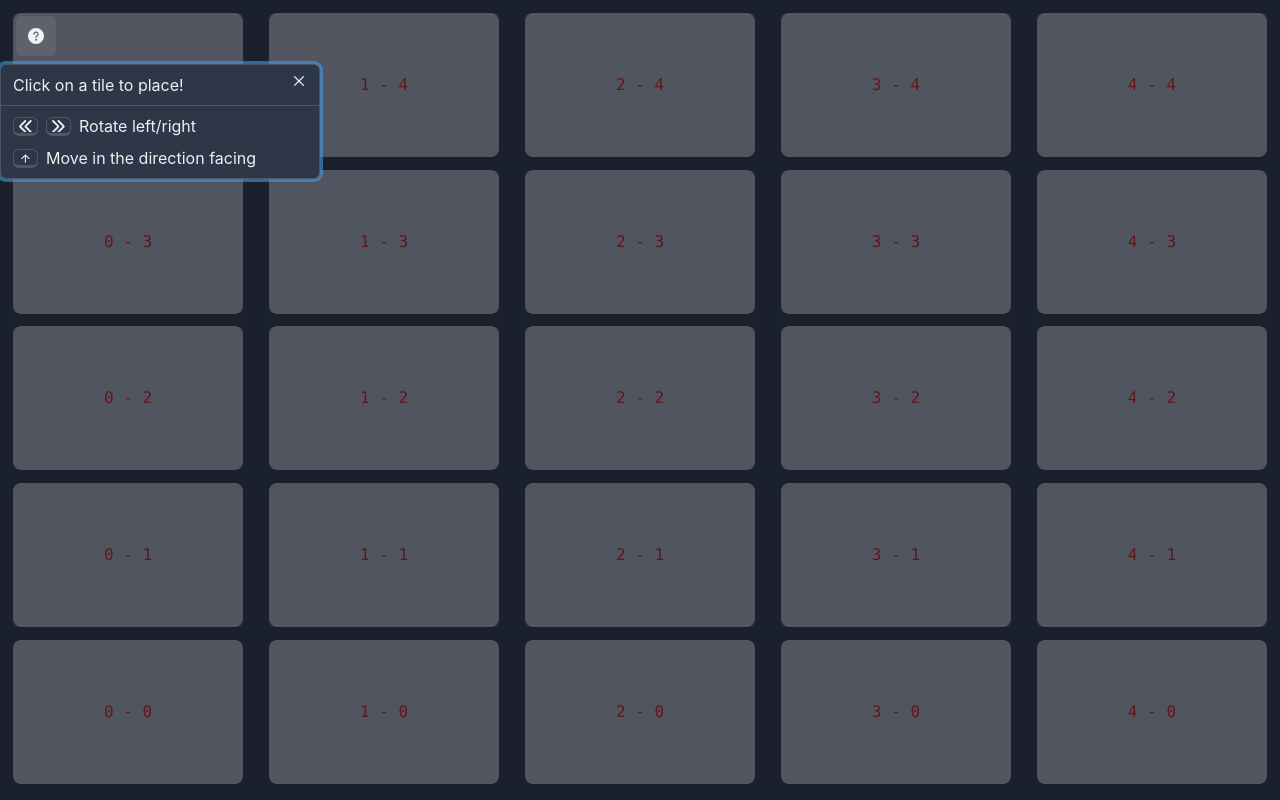
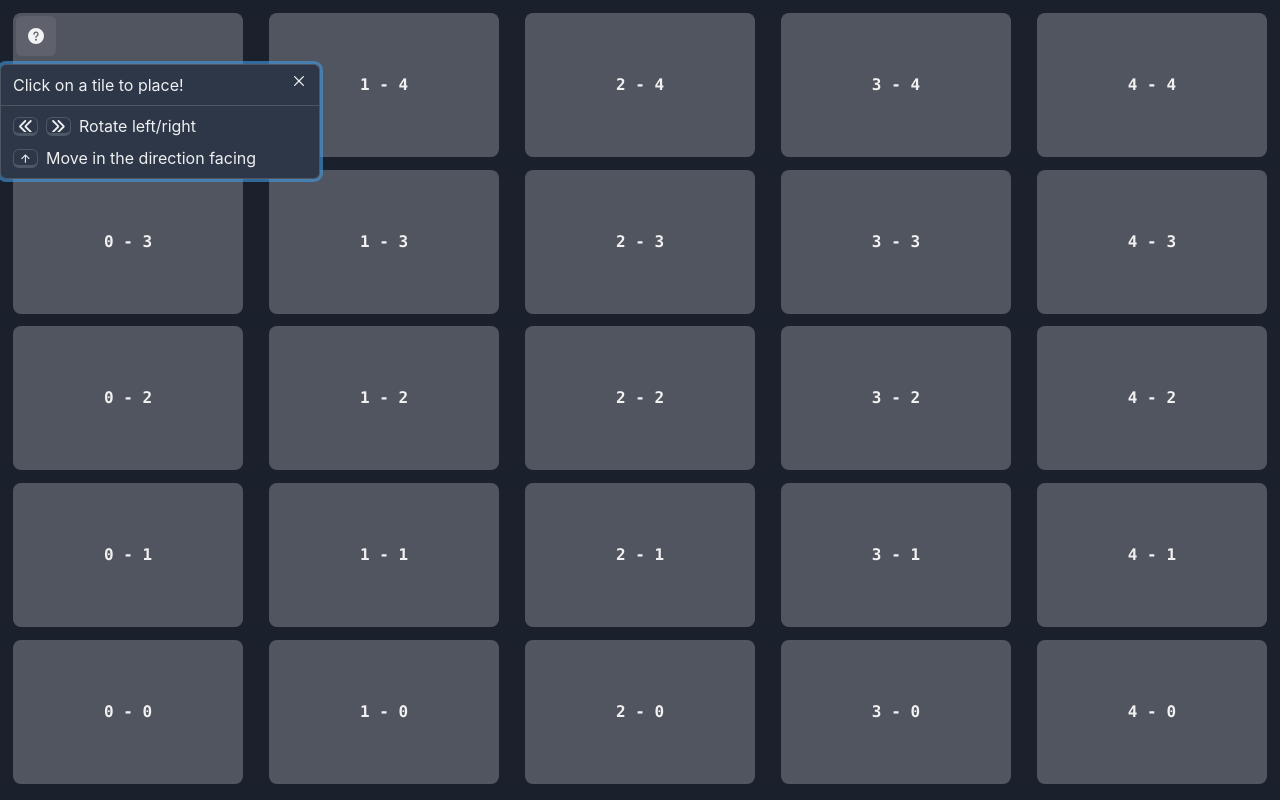
Before and after one commit to sjlevens/table_robot, a React (Create React App) app: page / in a window 1280 px wide. Built offline with nearby package versions, Linux system fonts and the light colour scheme.

Commit message:
feedback on text

```diff
--- a/src/App.tsx
+++ b/src/App.tsx
@@ -57,7 +57,6 @@ function App() {
                 transition={{ duration: 0.3, delay: 0.08 }}
               >
                 <Center
-                  color="red.900"
                   cursor={placed ? '' : 'pointer'}
                   h="18vh"
                   w="18vw"
@@ -69,7 +68,7 @@ function App() {
                   mb="1vh"
                   mr="1vw"
                 >
-                  <Text fontFamily="mono">{`${x} - ${Edge.North - y}`}</Text>
+                  <Text fontFamily="mono" fontWeight="bold">{`${x} - ${Edge.North - y}`}</Text>
                 </Center>
               </motion.div>
             ))}
```
